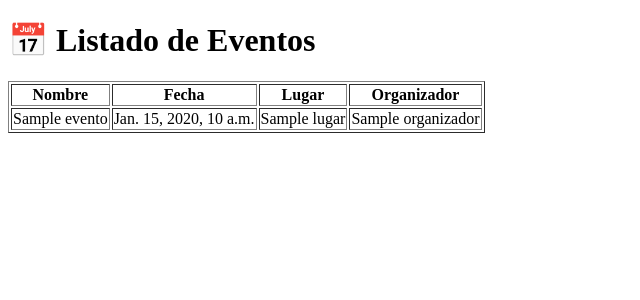
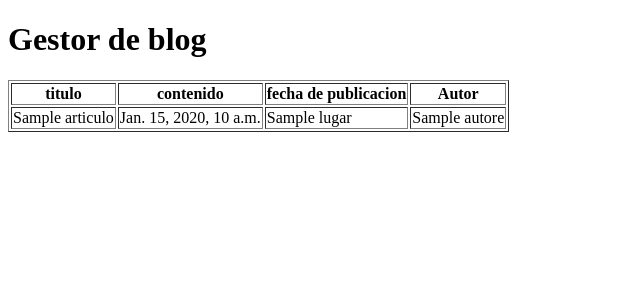
Before and after one commit to Fabrizio-dev00/Exame_01_FJ, a Django app: template gestor_blog/templates/gestor_blog/listar_articulos.html in a window 1280 px wide. Shown: the top 300 px of the page, without its empty margins (0-640 px from the left). Run offline with Django 5.2, Linux system fonts and the light colour scheme; the template is opened without the code that fills it: most values are stand-ins (such as "Sample title", 1, 10 or a date in 2020).

Commit message:
views y urls gestor blog

```diff
--- a/gestor_blog/templates/gestor_blog/listar_articulos.html
+++ b/gestor_blog/templates/gestor_blog/listar_articulos.html
@@ -2,30 +2,30 @@
 <html lang="es">
 <head>
     <meta charset="UTF-8">
-    <title>Listado de Eventos</title>
+    <title>Gestor blogs</title>
 </head>
 <body>
-    <h1>📅 Listado de Eventos</h1>
+    <h1>Gestor de blog</h1>
     <table border="1">
         <thead>
             <tr>
-                <th>Nombre</th>
-                <th>Fecha</th>
-                <th>Lugar</th>
-                <th>Organizador</th>
+                <th>titulo</th>
+                <th>contenido</th>
+                <th>fecha de publicacion</th>
+                <th>Autor</th>
             </tr>
         </thead>
         <tbody>
-            {% for evento in eventos %}
+            {% for articulo in articulos %}
             <tr>
-                <td>{{ evento.nombre }}</td>
-                <td>{{ evento.fecha }}</td>
-                <td>{{ evento.lugar }}</td>
-                <td>{{ evento.organizador.nombre }}</td>
+                <td>{{ articulo.nombre }}</td>
+                <td>{{ articulo.fecha }}</td>
+                <td>{{ articulo.lugar }}</td>
+                <td>{{ articulo.autores.nombre }}</td>
             </tr>
             {% empty %}
             <tr>
-                <td colspan="4">No hay eventos registrados.</td>
+                <td colspan="4">No hay blog registrado.</td>
             </tr>
             {% endfor %}
         </tbody>
```
Also changed, not shown: gestor_blog/models.py (+9 -8 lines).
